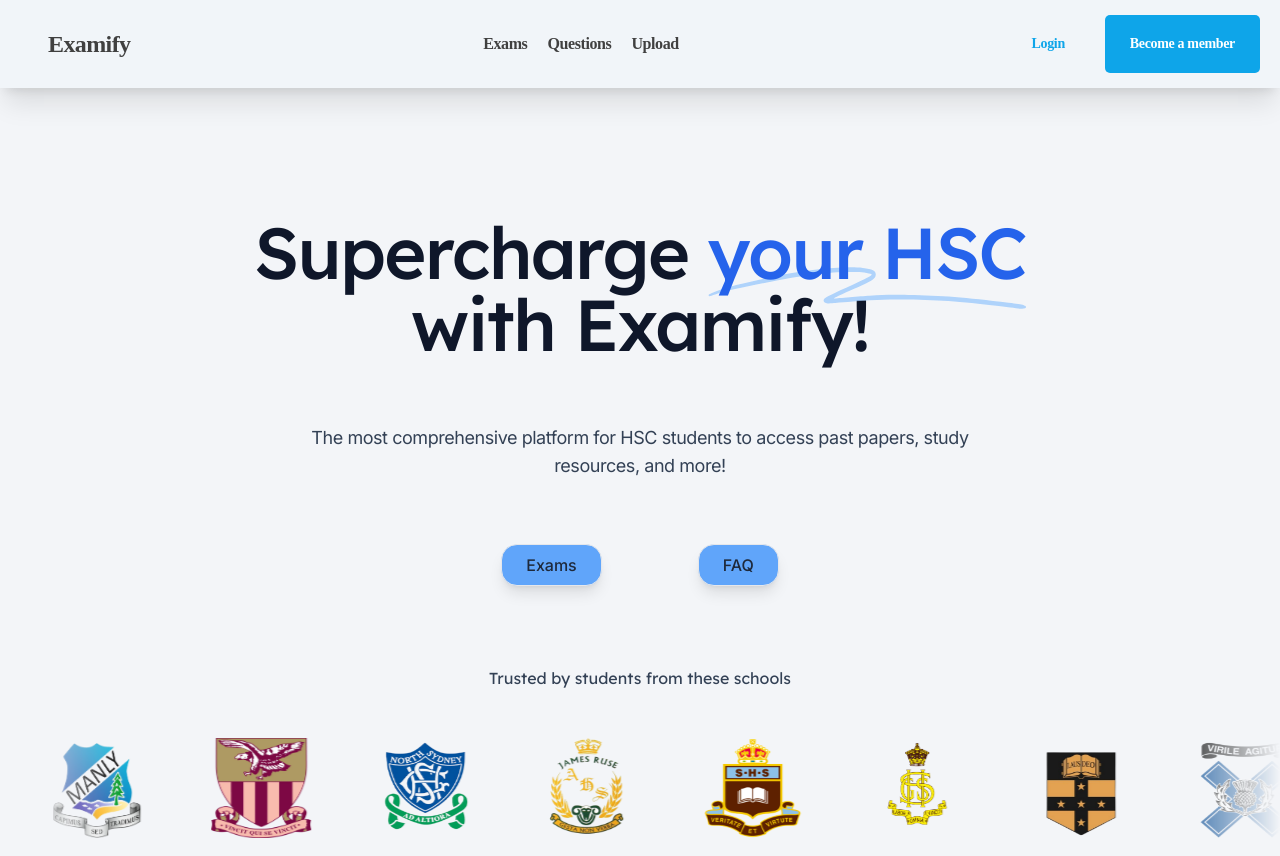
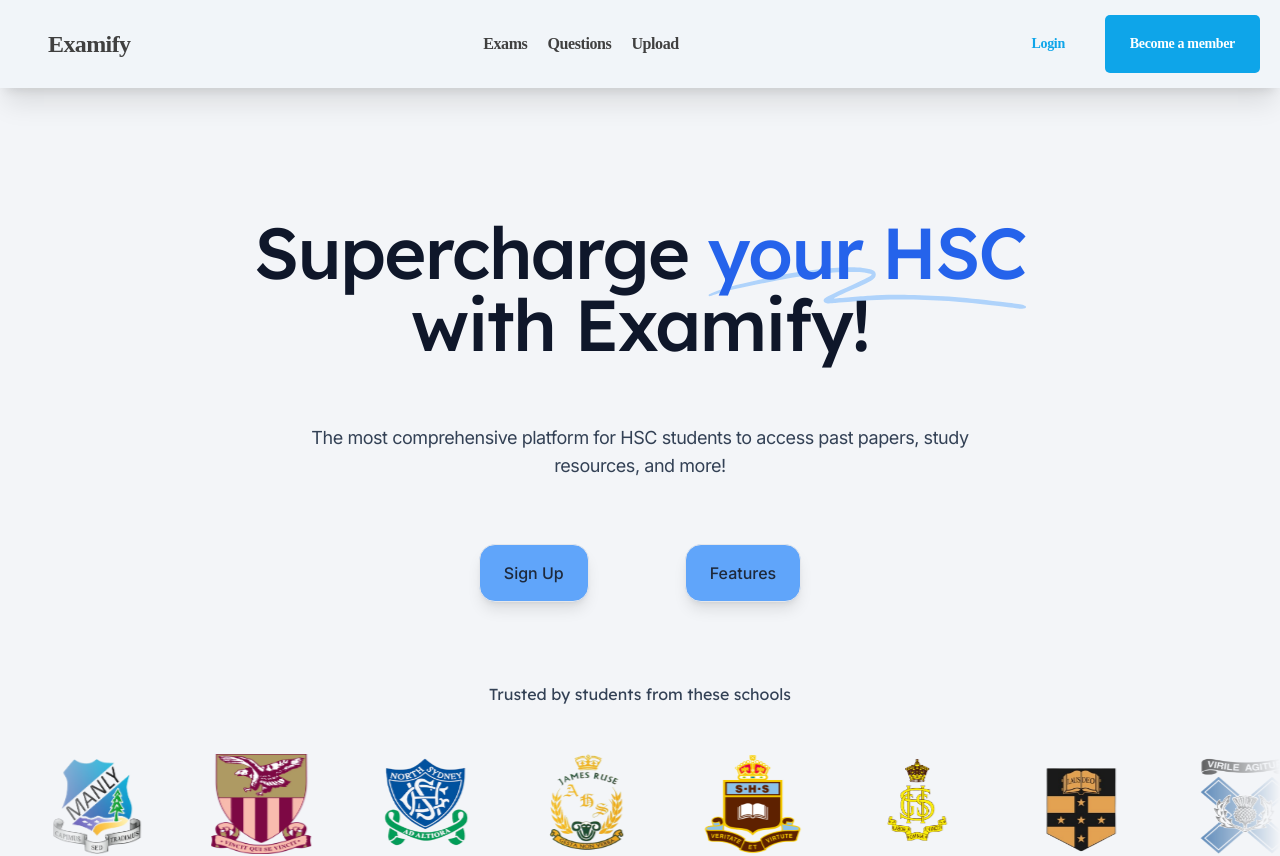
Before and after one commit to Danelegend/Examify, a React (Vite) app in the folder frontend/: page / in a window 1280 px wide. Shown: the top 856 px of the page. Built offline with nearby package versions, Linux system fonts and the light colour scheme.

Commit message:
[~] Hero changes

```diff
--- a/frontend/src/Pages/AboutPage/Components/Hero.tsx
+++ b/frontend/src/Pages/AboutPage/Components/Hero.tsx
@@ -1,16 +1,18 @@
-import { ReactNode } from "react";
+import { ReactNode, useContext } from "react";
 import SchoolLogoCarousel from "./Schools";
 import { useNavigate } from "react-router-dom";
+import { ModalContext } from "../../../context/modal-context";
 
 const PageButton = ({ children, className, onClick }: { children: ReactNode, className?: string, onClick?: () => void }) => {
     return (
-        <div className={`text-slate-800 font-medium cursor-pointer rounded-2xl border bg-blue-400 hover:bg-blue-300 shadow-lg px-6 py-2 ${className}`} onClick={onClick}>
+        <div className={`text-slate-800 font-medium cursor-pointer rounded-2xl border bg-blue-400 hover:bg-blue-300 shadow-lg px-6 py-4 ${className}`} onClick={onClick}>
             {children}
         </div>
     )
 }
 
 const Hero = () => {
+    const { SetDisplayRegister } = useContext(ModalContext)
     const navigate = useNavigate()
 
     const examsButtonClick = () => {
@@ -19,6 +21,14 @@ const Hero = () => {
 
     const faqButtonClick = () => {
         window.location.replace("/#faq")
+    }
+
+    const featuresButtonClick = () => {
+        window.location.replace("/#features")
+    }
+
+    const signUpButtonClick = () => {
+        SetDisplayRegister(true)
     }
 
     return (
@@ -42,11 +52,11 @@ const Hero = () => {
                 The most comprehensive platform for HSC students to access past papers, study resources, and more!
             </h2>
             <div className="mt-16 flex justify-center space-x-24">
-                <PageButton onClick={examsButtonClick}>
-                    Exams
+                <PageButton onClick={signUpButtonClick}>
+                    Sign Up
                 </PageButton>
-                <PageButton onClick={faqButtonClick}>
-                    FAQ
+                <PageButton onClick={featuresButtonClick}>
+                    Features
                 </PageButton>
             </div>
             <div className="mt-10 lg:mt-20">
```
